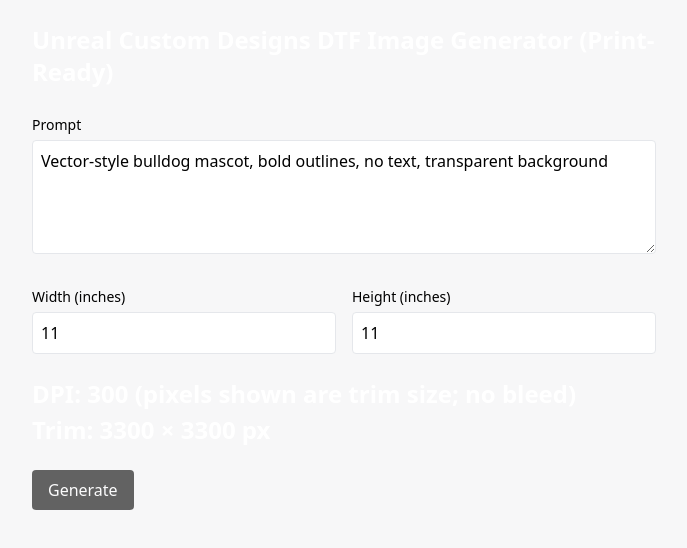
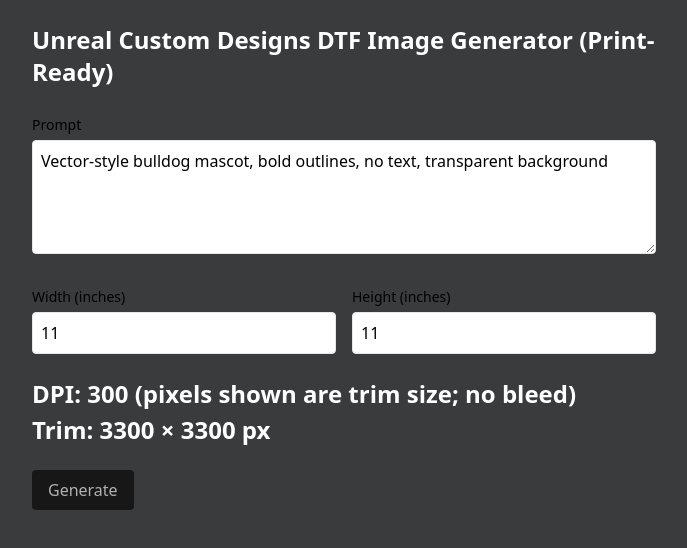
Before and after one commit to unrealcustomdesigns/dtf-mvp, a Next.js app: page / in a window 1280 px wide. Shown: the top 548 px of the page, without its empty margins (296-983 px from the left). Built offline with nearby package versions, Linux system fonts and the light colour scheme.

Commit message:
UI: darker ChatGPT-style background (#3a3b3d) and white card content

```diff
--- a/src/app/globals.css
+++ b/src/app/globals.css
@@ -5,14 +5,14 @@
 
 /* Theme variables */
 :root {
-  --background: #F7F7F8; /* ChatGPT-like light gray */
+  --background: #3a3b3d; /* ChatGPT-like dark gray */
   --foreground: #000000; /* black text */
 }
 
 /* Keep same light theme even in dark mode */
 @media (prefers-color-scheme: dark) {
   :root {
-    --background: #F7F7F8;
+    --background: #3a3b3d;
     --foreground: #000000;
   }
 }
--- a/src/app/layout.tsx
+++ b/src/app/layout.tsx
@@ -21,7 +21,7 @@
   return (
     <html lang="en">
       {/* make the whole app that soft gray */}
-      <body className="min-h-screen bg-[#F7F7F8] text-black">
+      <body className="min-h-screen bg-[#3a3b3d] text-black">
         {children}
       </body>
     </html>
```
